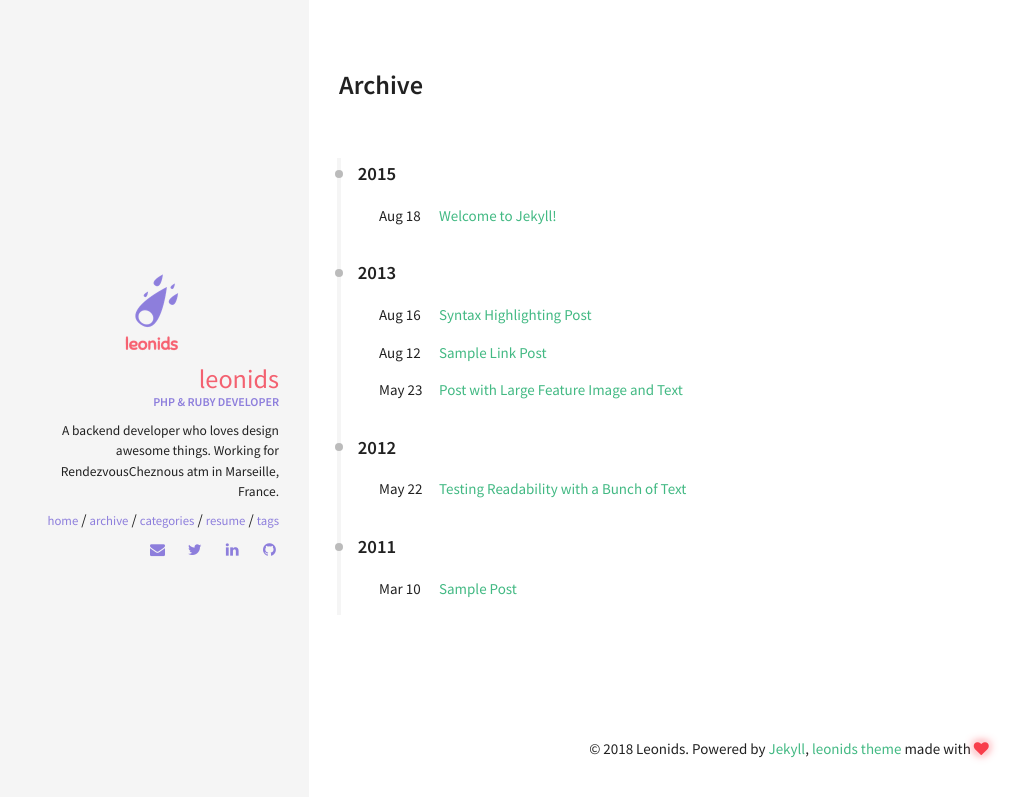
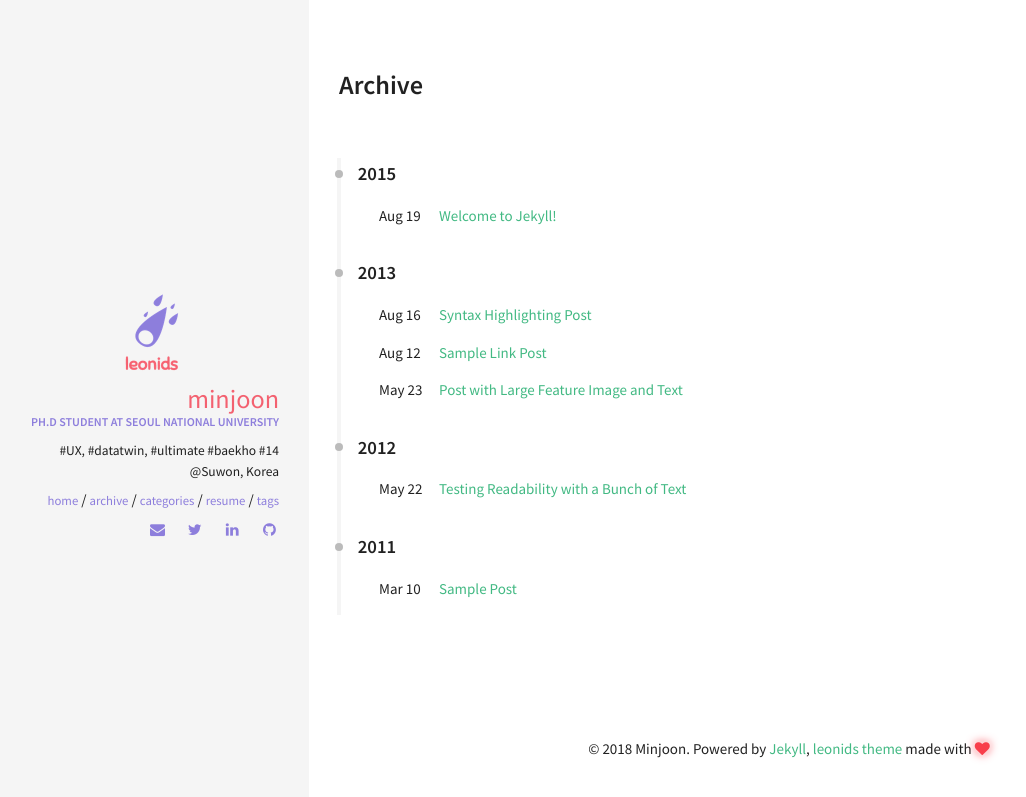
Before and after one commit to minjoonkim/minjoonkim.github.io, a Jekyll site: the page built from archive.html, in a window 1280 px wide. Shown: the top 797 px of the page, without its empty margins (11-1037 px from the left). Built offline with Jekyll 4.4.1, drawn with Linux system fonts in a browser that asks for light colours.

Commit message:
fixed for myself

```diff
--- a/_config.yml
+++ b/_config.yml
@@ -4,17 +4,17 @@
 ####################################
 #
 title: Leonids
-email: zourenyuan@gmail.com
+email: minjoon.kim89@gmail.com
 description: A simple and awesome blog theme powered by jekyll.
-url: https://renyuanz.github.io/leonids # the base hostname & protocol for your site
-keywords: ["Programming", "PHP", "Ruby"]
+url: https://minjoonkim.github.io # the base hostname & protocol for your site
+keywords: ["UX", "Data Twin", "Programming"]
 
 #
 ###################################
 # Jekyll configuration
 ####################################
 #
-timezone:          Europe/Paris
+timezone:          Asia/Seoul
 markdown:          kramdown
 highlighter:       rouge
 excerpt_separator: <!--more-->
@@ -33,24 +33,24 @@ kramdown:
 ####################################
 #
 owner:
-  name: Leonids
+  name: Minjoon
   avatar: leonids-logo.png
-  job: "PHP & Ruby Developer"
-  bio: "A backend developer who loves design awesome things. Working for RendezvousCheznous atm in Marseille, France."
-  email: zourenyuan@gmail.com
-  disqus-shortname: renyuanzblog
-  twitter: renyuan814 #username
+  job: "Ph.D Student at Seoul National University"
+  bio: "#UX, #datatwin, #ultimate #baekho #14 @Suwon, Korea"
+  email: minjoon.kim89@gmail.com
+  disqus-shortname: minjoonkim
+  twitter: _minjoon #username
   facebook: #username
   google:
     plus: #username
-    analytics: UA-62251910-2
+    analytics:
     verify:
     ad-client:
     ad-slot:
   bing-verify:
-  github: renyuanz #username
+  github: minjoonkim #username
   stackoverflow: #123456/username   from a "http://stackoverflow.com/users/123456/username" link
-  linkedin: renyuan-zou-69b7038a #username
+  linkedin: minjoonkim10 #username
   xing: #username
   instagram: #username
   lastfm: #username
```
